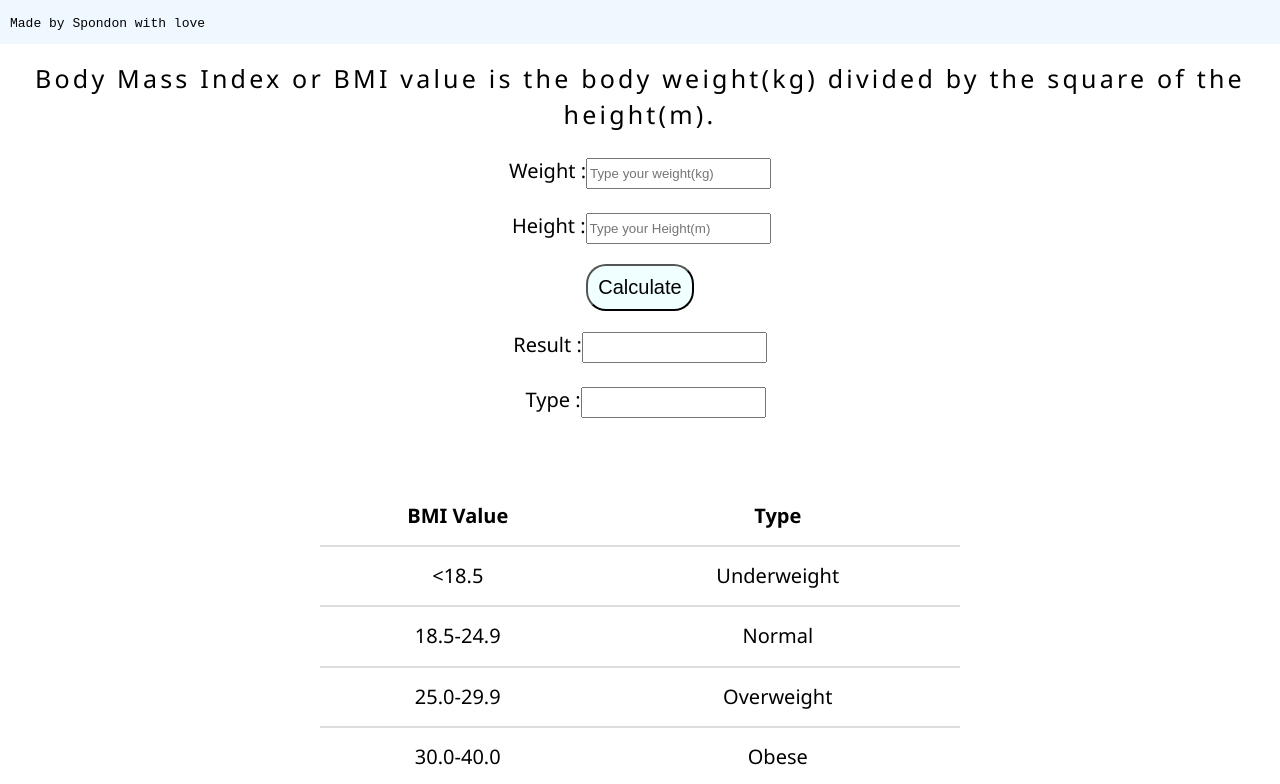
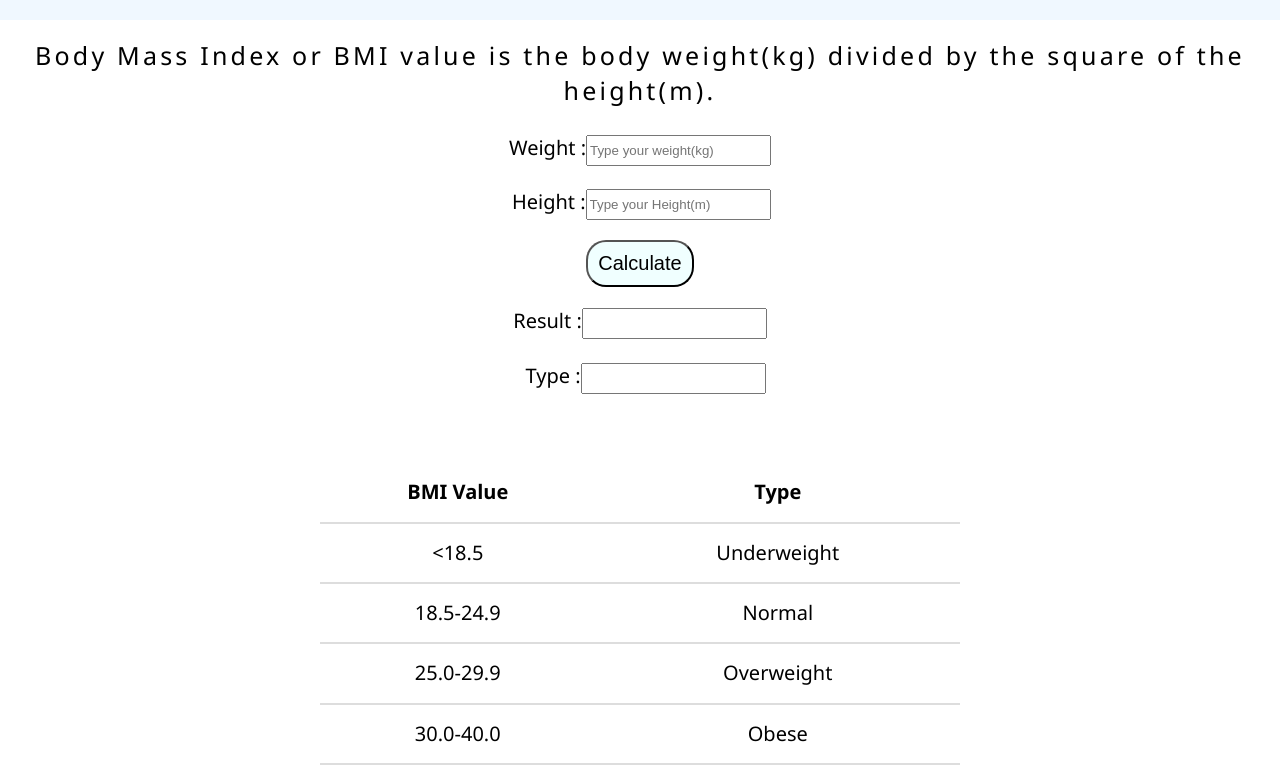
Before and after one commit to Spondon33/Spondon33.github.io, a website built with Vite: page index.html in a window 1280 px wide. Shown: the part 92-876 px from the top of the page. Built offline with nearby package versions, Linux system fonts and the light colour scheme.

Commit message:
back to normal

```diff
--- a/index.html
+++ b/index.html
@@ -12,7 +12,6 @@
 <div id="Top">
   <section>
     <h1>Body Mass Index Calculator</h1>
-    <code>Made by Spondon with love</code>
   </section>
 </div>
 
```
